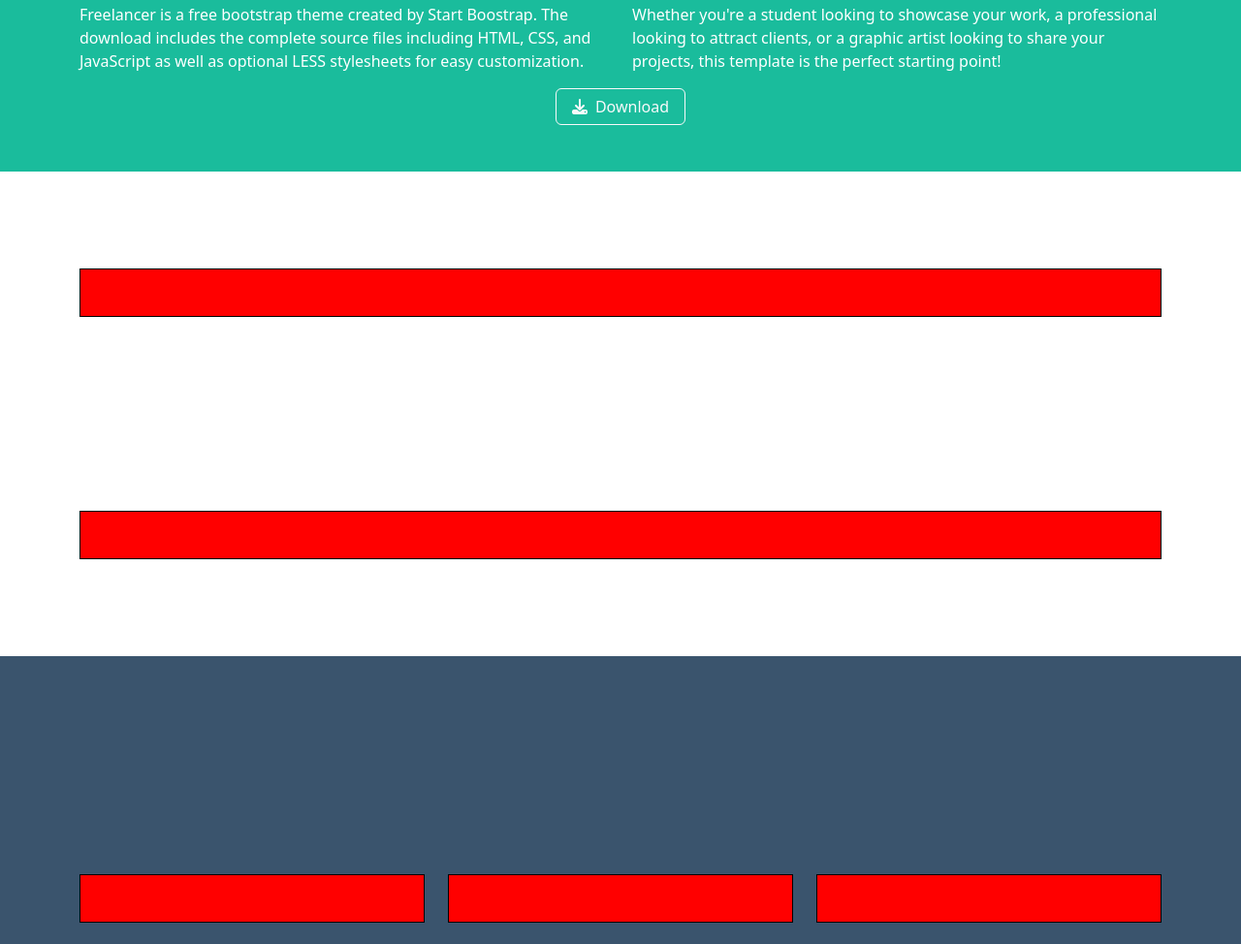
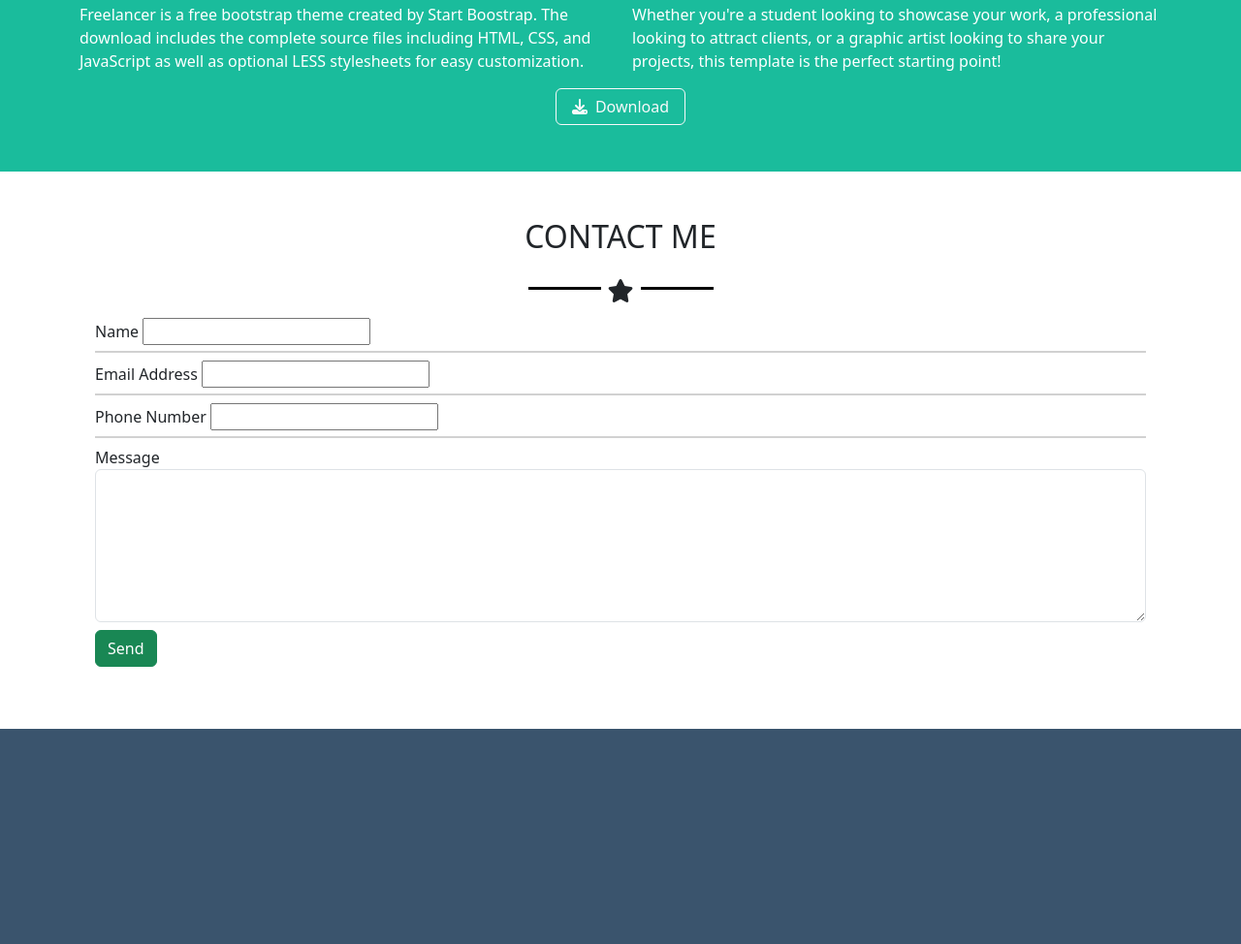
Before and after one commit to AlessioConsolo/html-css-bootstrap-freelancer, a plain HTML site: page index.html in a window 1280 px wide. Shown: the part 1455-2429 px from the top of the page at 97% size. Drawn offline with nearby package versions, Linux system fonts and the light colour scheme.

Commit message:
[UPD] Added Contact section

```diff
--- a/css/style.css
+++ b/css/style.css
@@ -82,7 +82,10 @@
   margin-left: 7px;
 }
 
-/* .portfolio-cards img {
-  width: 310px;
-  border-radius: 3%;
-} */
+.underline::after {
+  content: "";
+  width: 100%;
+  border-bottom: 2px solid rgb(209, 209, 209);
+  display: block;
+  padding: 3px 0px;
+}
--- a/index.html
+++ b/index.html
@@ -168,13 +168,41 @@
         </div>
       </div>
     </div>
-    <div class="container">
-      <div class="row h-500px justify-content-center align-items-center">
-        <div class="col-12">
-          <div class="content"></div>
+    <div class="container py-5">
+      <div class="row justify-content-center align-items-center">
+        <div class="col-12 text-center">
+          <div class="contact-title">
+            <h2>CONTACT ME</h2>
+            <span class="black-star d-inline-block my-3"
+              ><i class="fa-solid fa-star fa-xl"></i
+            ></span>
+          </div>
         </div>
         <div class="col-12">
-          <div class="content"></div>
+          <form>
+            <div class="form-group underline mx-sm-3 mb-2">
+              <label for="name">Name</label>
+              <input type="text" id="name" />
+            </div>
+            <div class="form-group underline mx-sm-3 mb-2">
+              <label for="email">Email Address</label>
+              <input type="email" id="email" />
+            </div>
+            <div class="form-group underline mx-sm-3 mb-2">
+              <label for="phone">Phone Number</label>
+              <input type="tel" id="phone" />
+            </div>
+            <div class="form-group mx-sm-3 mb-2">
+              <label for="message">Message</label>
+              <textarea
+                class="form-control"
+                name="message"
+                rows="6"
+                id="message"
+              ></textarea>
+              <button type="button" class="btn btn-success my-2">Send</button>
+            </div>
+          </form>
         </div>
       </div>
     </div>
```
